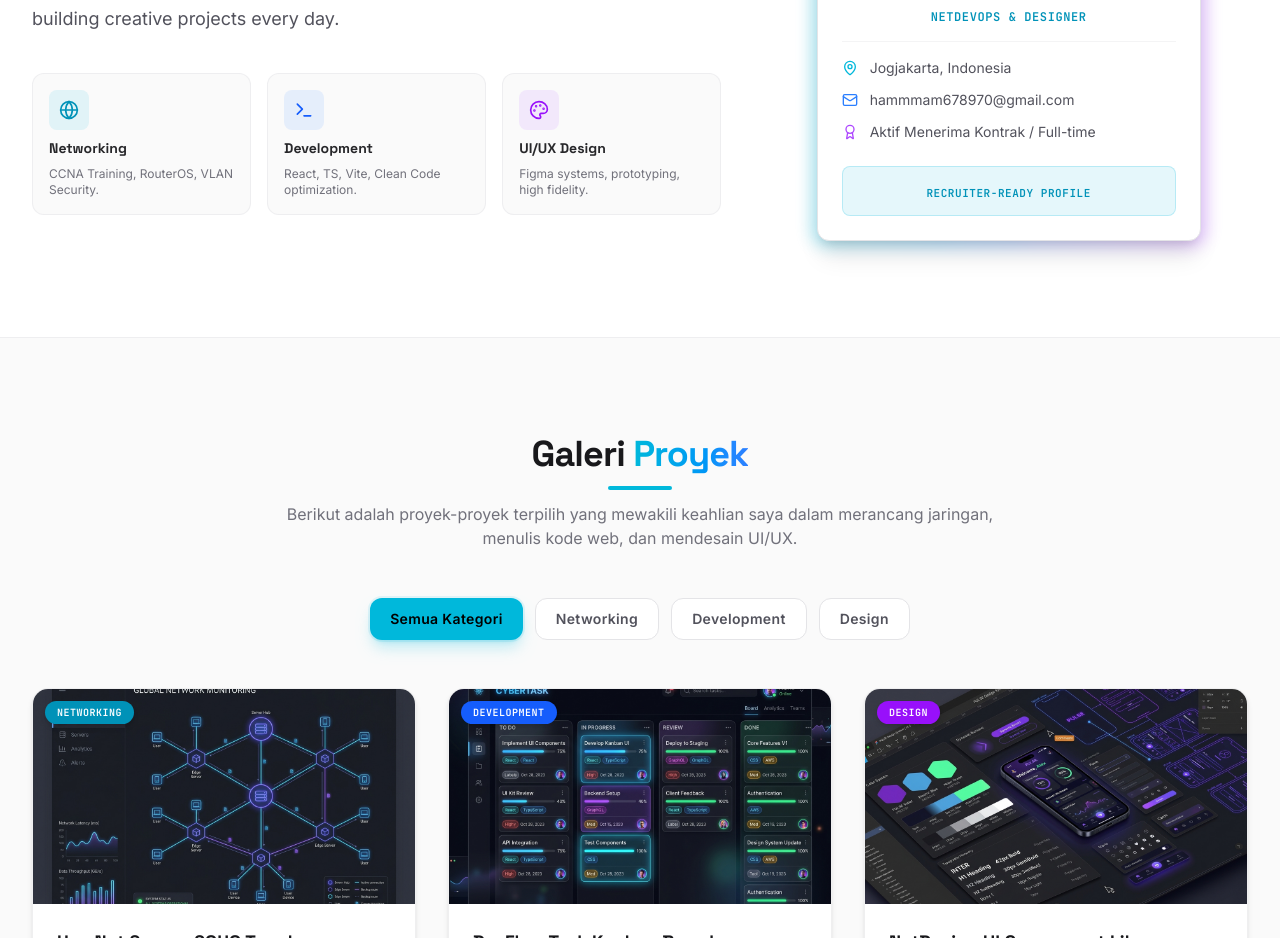
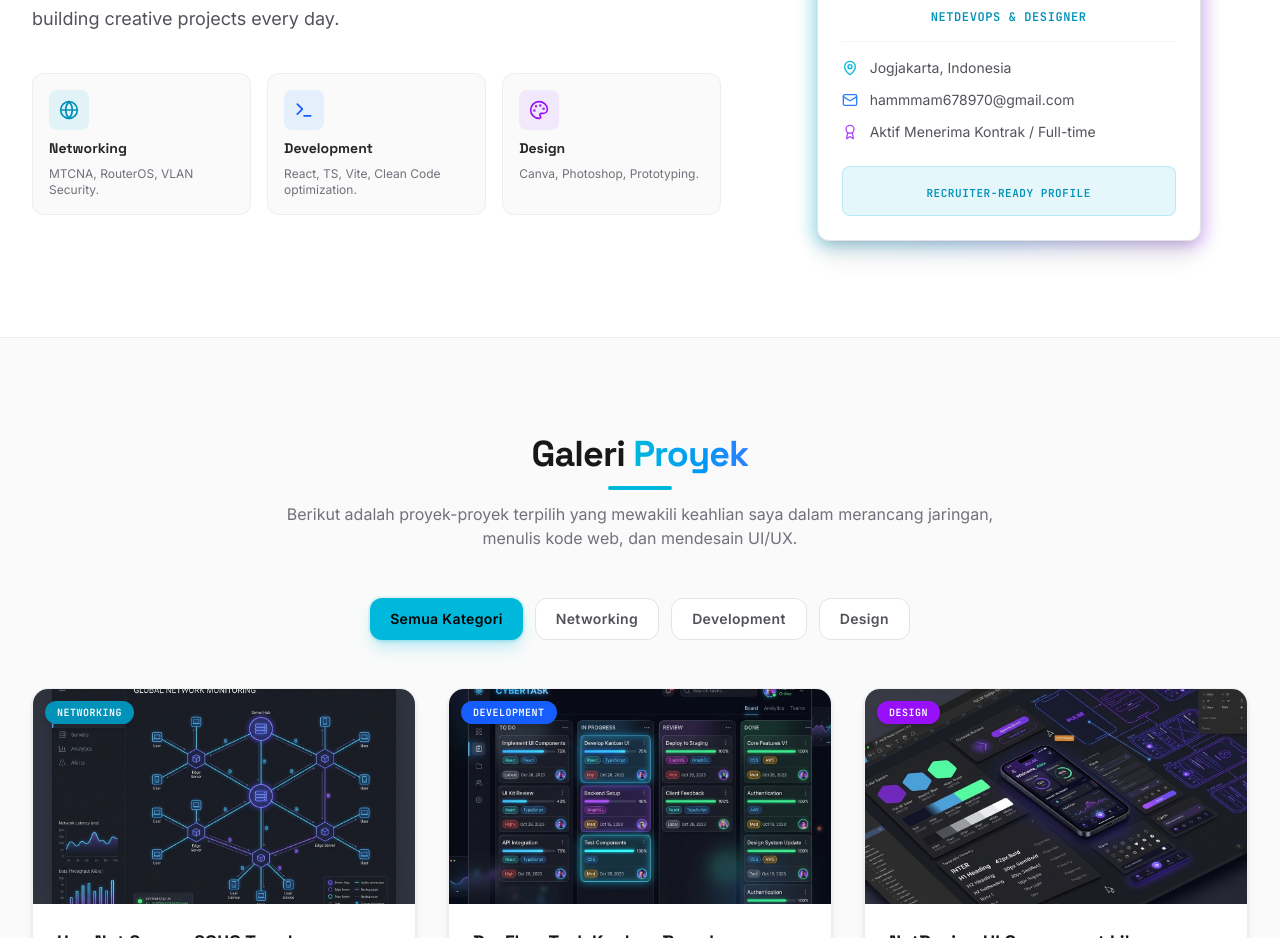
Before and after one commit to hammam09/my-profil-fe, a React (Vite) app: page / in a window 1280 px wide. Shown: the part 1300-2238 px from the top of the page. Built offline with nearby package versions, Linux system fonts and the light colour scheme.

Commit message:
refactor(ui): update networking and design skills in About component
Update networking skills from CCNA Training to MTCNA and refine the
design section to list Canva and Photoshop instead of UI/UX design.

```diff
--- a/src/components/About.tsx
+++ b/src/components/About.tsx
@@ -41,7 +41,7 @@ export default function About() {
                   <Globe className="w-5 h-5" />
                 </div>
                 <div className="font-display font-bold text-sm text-zinc-800 dark:text-zinc-200">Networking</div>
-                <div className="font-sans text-xs text-zinc-500 dark:text-zinc-400 text-left">CCNA Training, RouterOS, VLAN Security.</div>
+                <div className="font-sans text-xs text-zinc-500 dark:text-zinc-400 text-left">MTCNA, RouterOS, VLAN Security.</div>
               </div>
 
               <div className="p-4 rounded-xl bg-zinc-50 dark:bg-zinc-900 border border-zinc-200/50 dark:border-zinc-800/50 flex flex-col items-start gap-2">
@@ -56,8 +56,8 @@ export default function About() {
                 <div className="p-2.5 rounded-lg bg-purple-500/10 text-purple-600 dark:bg-purple-500/20 dark:text-purple-400">
                   <Palette className="w-5 h-5" />
                 </div>
-                <div className="font-display font-bold text-sm text-zinc-800 dark:text-zinc-200">UI/UX Design</div>
-                <div className="font-sans text-xs text-zinc-500 dark:text-zinc-400 text-left">Figma systems, prototyping, high fidelity.</div>
+                <div className="font-display font-bold text-sm text-zinc-800 dark:text-zinc-200">Design</div>
+                <div className="font-sans text-xs text-zinc-500 dark:text-zinc-400 text-left">Canva, Photoshop, Prototyping.</div>
               </div>
             </div>
           </div>
```
